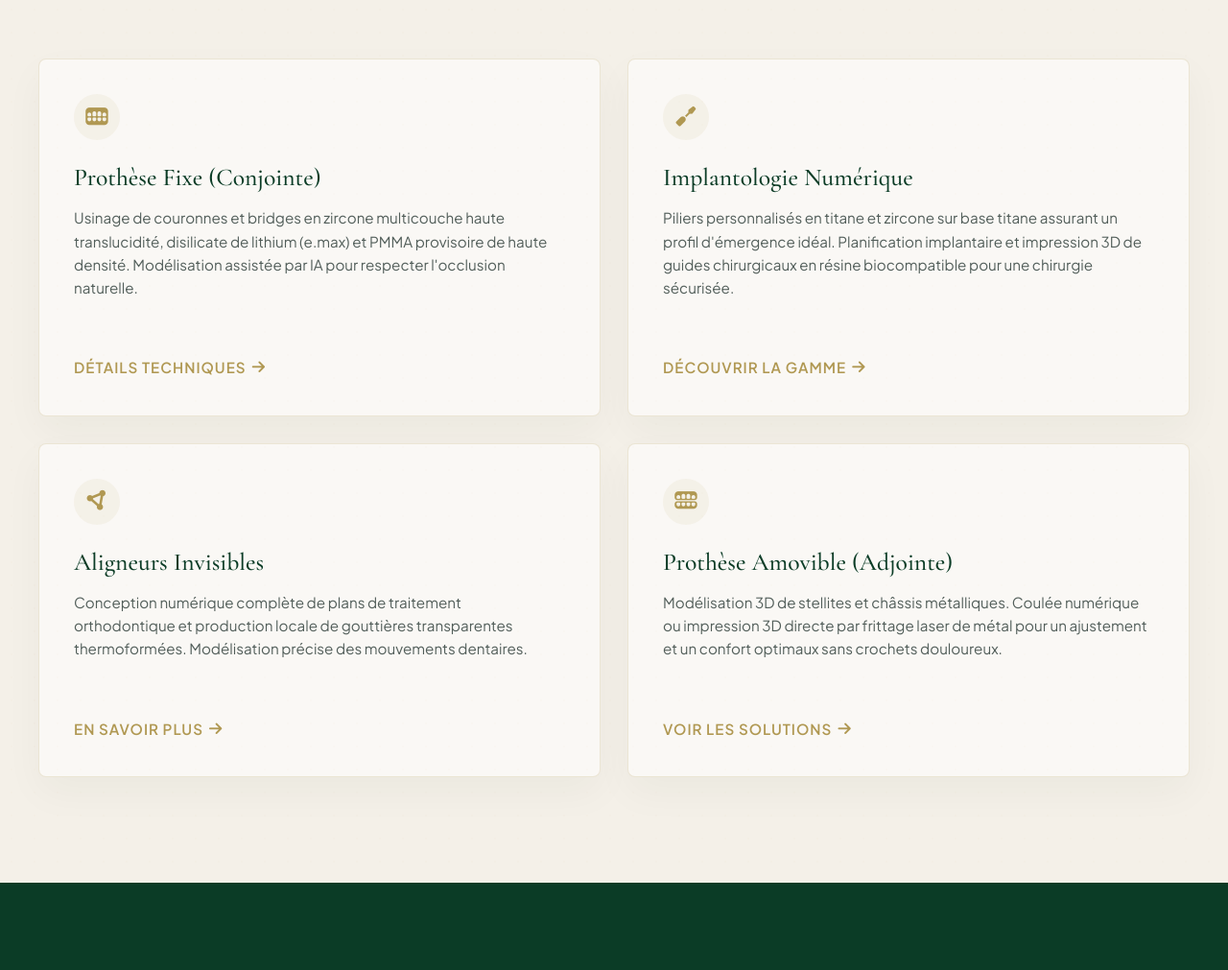
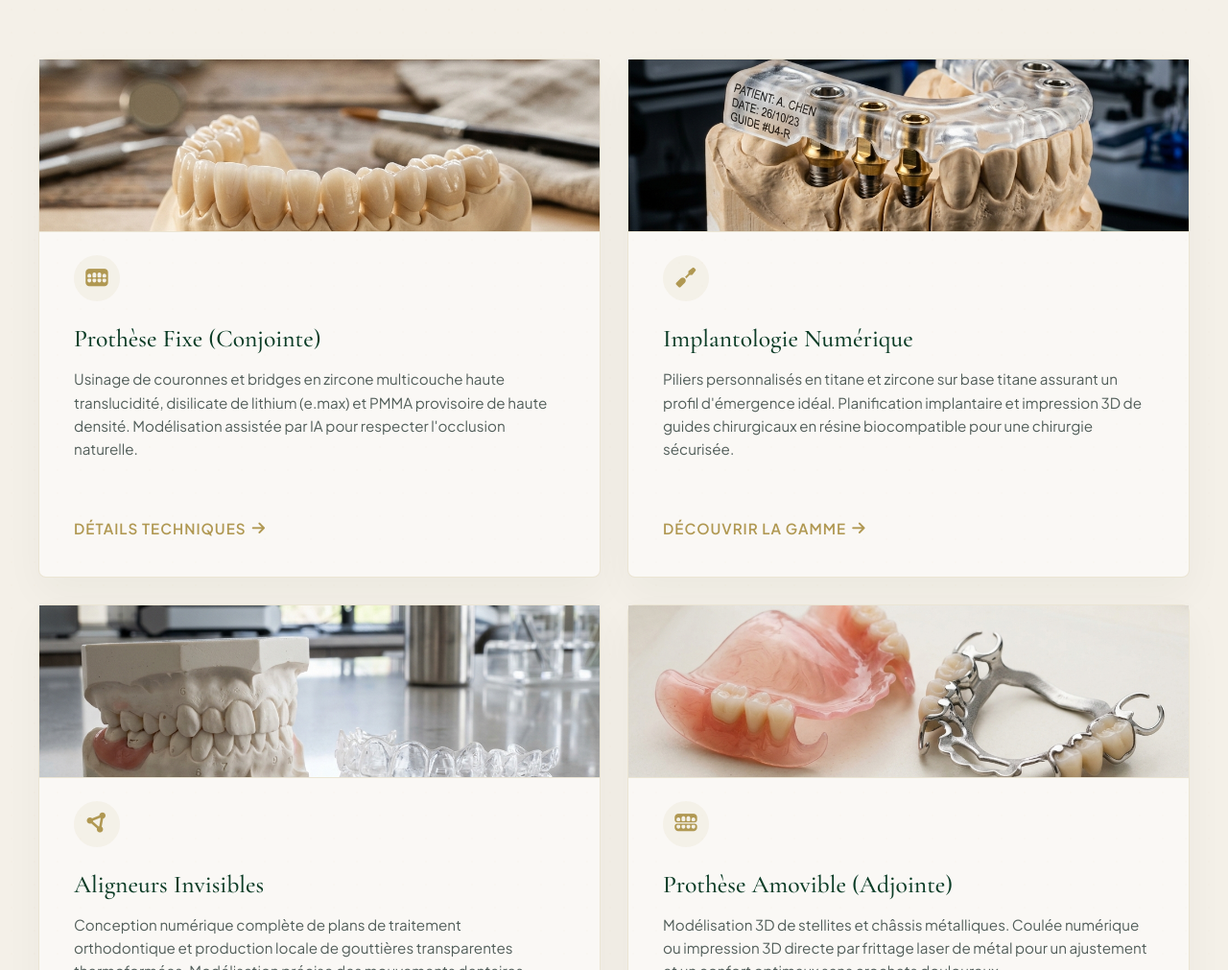
Before and after one commit to EK237/espoirdent-web, a plain HTML site: page index.html in a window 1280 px wide. Shown: the part 1320-2331 px from the top of the page at 96% size. Drawn offline with nearby package versions, Linux system fonts and the light colour scheme.

Commit message:
style: add premium cover images to Bento Grid service cards on homepage

```diff
--- a/index.html
+++ b/index.html
@@ -141,6 +141,9 @@
                     <!-- Card 1: Fixed Prosth (col-2) -->
                     <div class="bento-card col-2 reveal">
                         <div class="bento-card-top">
+                            <div class="bento-image-wrapper">
+                                <img src="assets/dental_crowns_bridges.png" alt="Prothèse Fixe (Conjointe)">
+                            </div>
                             <div class="bento-icon-wrapper">
                                 <i class="fa-solid fa-teeth"></i>
                             </div>
@@ -155,6 +158,9 @@
                     <!-- Card 2: Implant (col-2) -->
                     <div class="bento-card col-2 reveal">
                         <div class="bento-card-top">
+                            <div class="bento-image-wrapper">
+                                <img src="assets/dental_implants_guides.png" alt="Implantologie Numérique">
+                            </div>
                             <div class="bento-icon-wrapper">
                                 <i class="fa-solid fa-screwdriver"></i>
                             </div>
@@ -169,6 +175,9 @@
                     <!-- Card 3: Orthodontics (col-2) -->
                     <div class="bento-card col-2 reveal">
                         <div class="bento-card-top">
+                            <div class="bento-image-wrapper">
+                                <img src="assets/dental_orthodontics_aligners.png" alt="Aligneurs Invisibles">
+                            </div>
                             <div class="bento-icon-wrapper">
                                 <i class="fa-solid fa-circle-nodes"></i>
                             </div>
@@ -183,6 +192,9 @@
                     <!-- Card 4: Removable Prosth (col-2) -->
                     <div class="bento-card col-2 reveal">
                         <div class="bento-card-top">
+                            <div class="bento-image-wrapper">
+                                <img src="assets/dental_removable_prosthetics.png" alt="Prothèse Amovible (Adjointe)">
+                            </div>
                             <div class="bento-icon-wrapper">
                                 <i class="fa-solid fa-teeth-open"></i>
                             </div>
--- a/style.css
+++ b/style.css
@@ -731,6 +731,24 @@ section {
     }
 }
 
+.bento-image-wrapper {
+    height: 180px;
+    margin: -36px -36px 24px -36px;
+    overflow: hidden;
+    border-bottom: 1px solid var(--border-gold);
+}
+
+.bento-image-wrapper img {
+    width: 100%;
+    height: 100%;
+    object-fit: cover;
+    transition: transform 0.5s cubic-bezier(0.165, 0.84, 0.44, 1);
+}
+
+.bento-card:hover .bento-image-wrapper img {
+    transform: scale(1.06);
+}
+
 /* ==========================================================================
    Stats Section (Design Moment)
    ========================================================================== */
```
